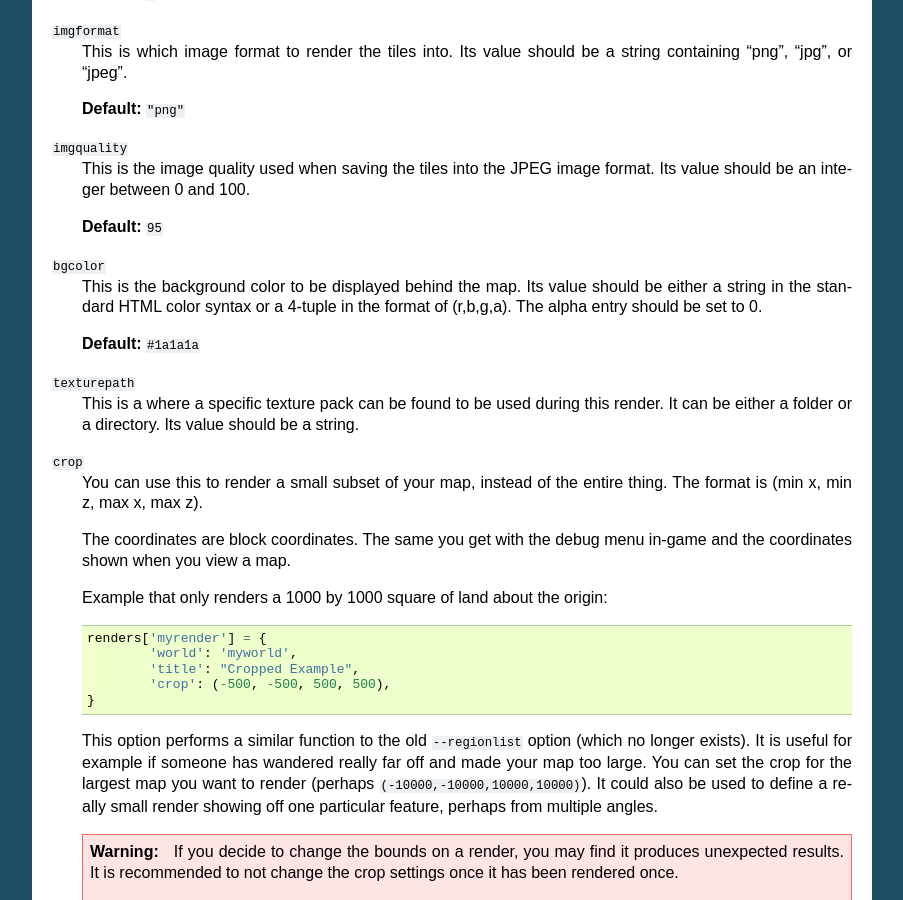
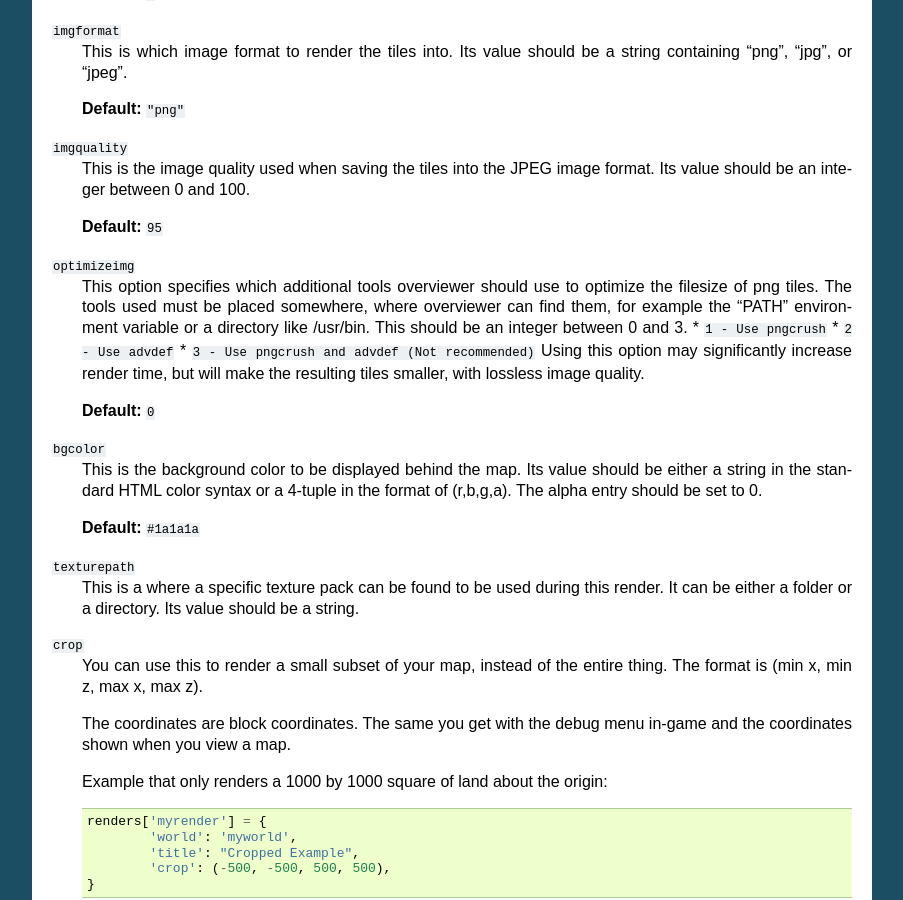
Before and after one commit to overviewer/Minecraft-Overviewer, a Sphinx documentation site: the page built from docs/config.rst, in a window 1280 px wide and 900 px high, scrolled down 5481 px. Shown: the whole window, without its empty margins (198-1101 px from the left). Built offline with Sphinx 7.4.7, drawn with Linux system fonts in a browser that asks for light colours.

Commit message:
Added documentation about optimizeimg.

```diff
--- a/docs/config.rst
+++ b/docs/config.rst
@@ -360,6 +360,20 @@ values. The valid configuration keys are listed below.
 
     **Default:** ``95``
 
+``optimizeimg``
+    This option specifies which additional tools overviewer should use to
+    optimize the filesize of png tiles.
+    The tools used must be placed somewhere, where overviewer can find them, for
+    example the "PATH" environment variable or a directory like /usr/bin.
+    This should be an integer between 0 and 3.
+    * ``1 - Use pngcrush``
+    * ``2 - Use advdef``
+    * ``3 - Use pngcrush and advdef (Not recommended)``
+    Using this option may significantly increase render time, but will make
+    the resulting tiles smaller, with lossless image quality.
+
+    **Default:** ``0``
+
 ``bgcolor``
     This is the background color to be displayed behind the map. Its value
     should be either a string in the standard HTML color syntax or a 4-tuple in
```
